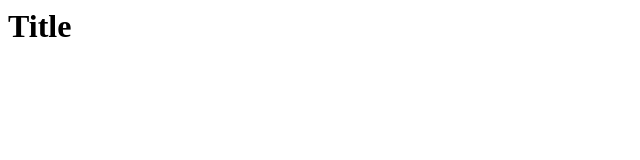
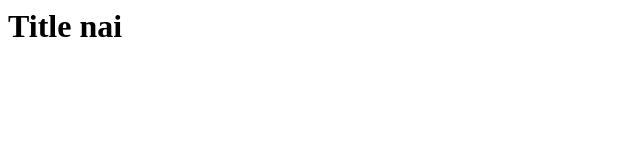
Before and after one commit to HasanAlBannaAlif/gitone, a plain HTML site: page index.html in a window 1280 px wide. Shown: the full height of the page, 0-640 px from the left. Drawn offline with Linux system fonts and the light colour scheme.

Commit message:
changed title of index

```diff
--- a/index.html
+++ b/index.html
@@ -2,6 +2,6 @@
 
 <body>
 
-<h1>Title</h1>
+<h1>Title nai</h1>
 </body>
 </html>
```
